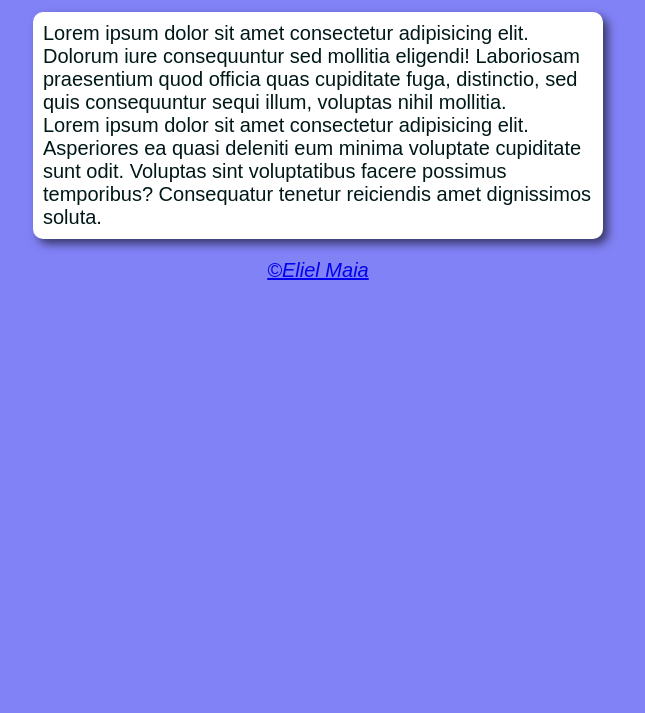
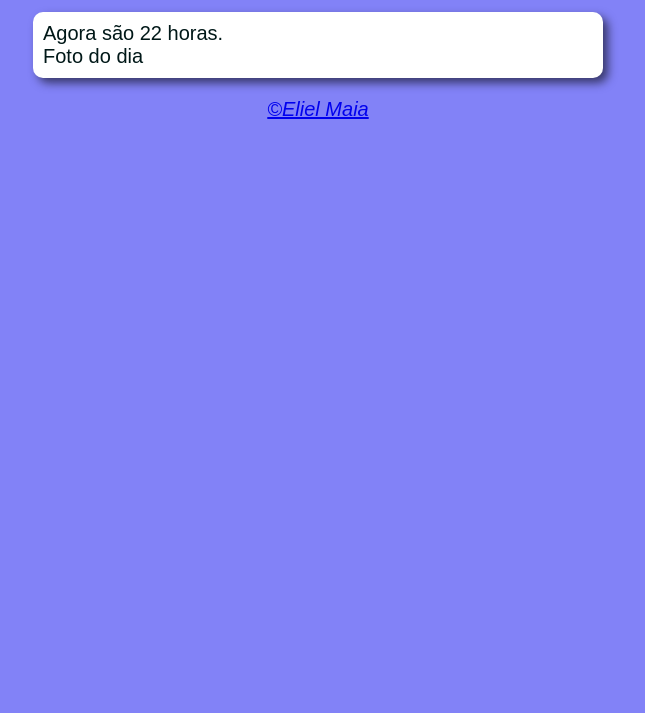
Before and after one commit to elielm14/Aulas-de-programacao, a plain HTML site: page javascript/ex005.a/index.html in a window 1280 px wide. Shown: the part 87-800 px from the top of the page, without its empty margins (322-967 px from the left). Drawn offline with Linux system fonts and the light colour scheme.

Commit message:
site hora

```diff
--- a/javascript/ex005.a/index.html
+++ b/javascript/ex005.a/index.html
@@ -8,19 +8,20 @@
     <title>Hora do Dia</title>
     <link rel="stylesheet" href="estilo.css">
 </head>
-<body>
+<body onload= "carregar()">
     <!-- area de cabeçaho -->
     <header>
-<h1>Testendo os estilos</h1>
+<h1>Hora do dia</h1>
     </header>
     <!-- area do conteudo -->
     <section>
-<div>
-Lorem ipsum dolor sit amet consectetur adipisicing elit. Dolorum iure consequuntur sed mollitia eligendi! Laboriosam praesentium quod officia quas cupiditate fuga, distinctio, sed quis consequuntur sequi illum, voluptas nihil mollitia.
-</div>
-<div>
-Lorem ipsum dolor sit amet consectetur adipisicing elit. Asperiores ea quasi deleniti eum minima voluptate cupiditate sunt odit. Voluptas sint voluptatibus facere possimus temporibus? Consequatur tenetur reiciendis amet dignissimos soluta.
-</div>
+        <div id="msg">
+            Aqui vai a hora do dia
+        </div>
+        <div id="img">
+            Foto do dia
+           <!--  <img src="originalfotomanha.jpg" alt="foto manha"> -->
+        </div>
     </section>
     <!-- area do roda pe -->
     <footer>
--- a/javascript/ex005.a/script.js
+++ b/javascript/ex005.a/script.js
@@ -0,0 +1,19 @@
+function carregar() {
+    var msg = window.document.getElementById('msg')
+    var img = window.document.getElementById('img')
+    var data = new Date()
+    var hora = data.getHours()
+    msg.innerHTML = `Agora são ${hora} horas.`
+
+    if (hora >= 0 && hora < 12){
+    img.src = 'originalfotomanha.jpg'
+    }
+    else if (hora >= 12 && hora < 18){
+    img.src = 'originalfototarde.jpg'
+    }
+    else {
+    noite
+    }
+
+
+}
```
